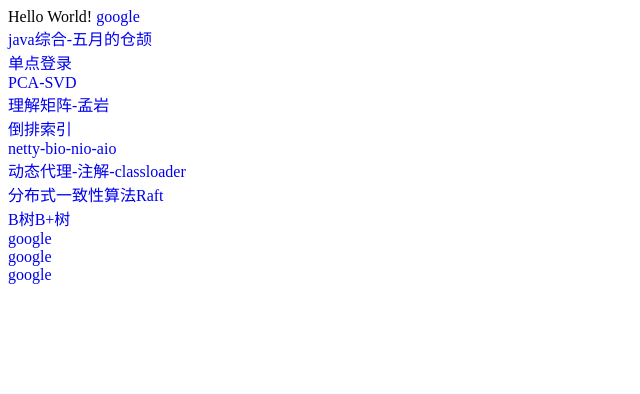
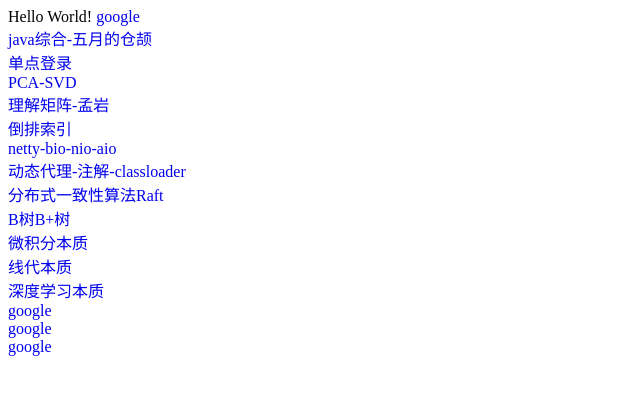
Before and after one commit to awuawu/awuawu.github.io, a plain HTML site: page index.html in a window 1280 px wide. Shown: the whole page, without its empty margins (0-640 px from the left). Drawn offline with Linux system fonts and the light colour scheme.

Commit message:
Update index.html

```diff
--- a/index.html
+++ b/index.html
@@ -20,6 +20,12 @@ Hello World!
 <br>
 <a href="https://www.cnblogs.com/nullzx/p/8729425.html">B树B+树</a>
 <br>
+<a href="https://space.bilibili.com/88461692/channel/detail?cid=13407">微积分本质</a>
+<br>
+<a href="https://space.bilibili.com/88461692/channel/detail?cid=9450">线代本质</a>
+<br>
+<a href="https://space.bilibili.com/88461692/channel/detail?cid=26587">深度学习本质</a>
+<br>
 <a href="https://www.google.com.hk/">google</a>
 <br>
 <a href="https://www.google.com.hk/">google</a>
```
